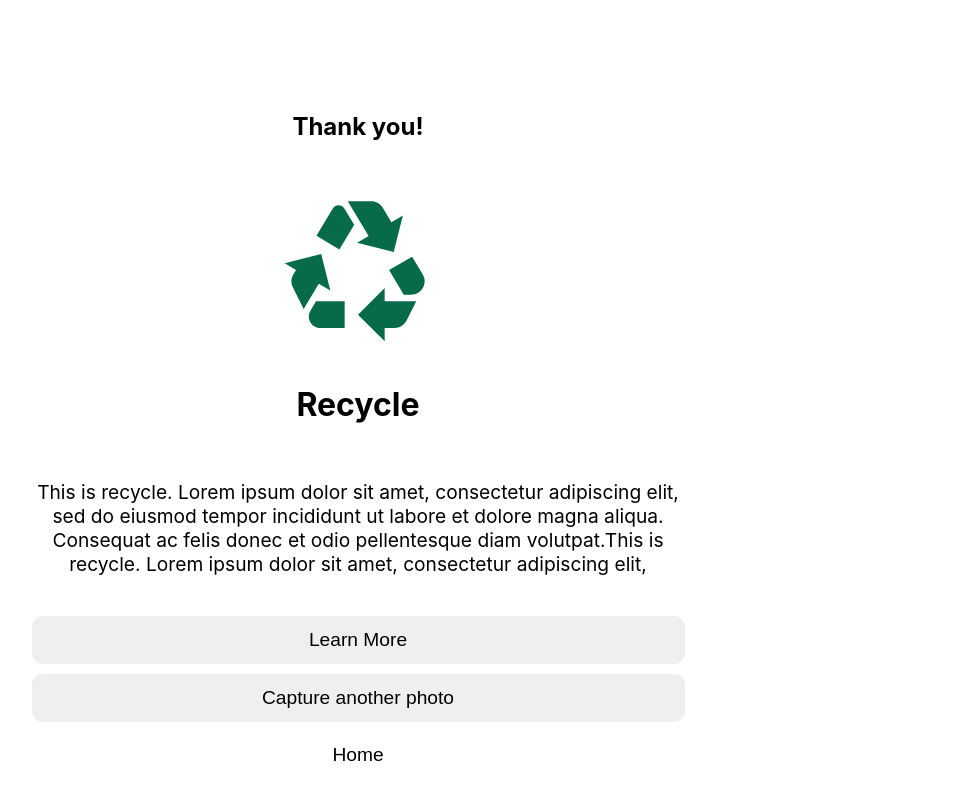
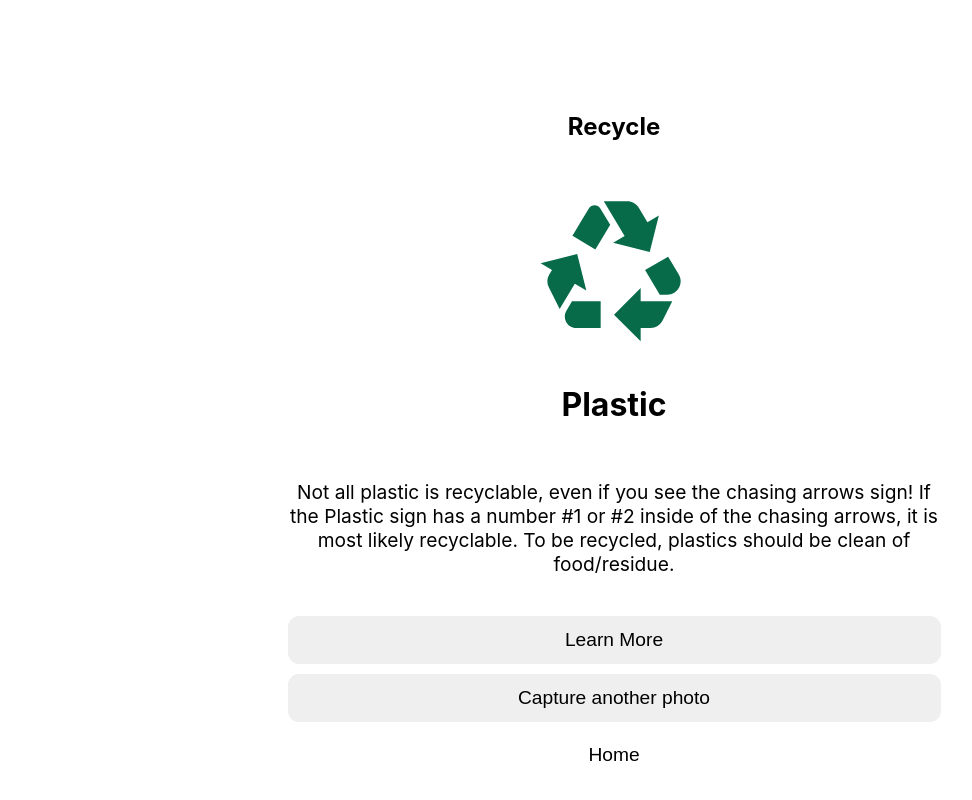
Before and after one commit to codeforsanjose/litter.ai, a React (Create React App) app: page /success in a window 1280 px wide. Shown: the whole page, without its empty margins (26-998 px from the left). Built offline with nearby package versions, Linux system fonts and the light colour scheme.

Commit message:
CategoryDescription success page display changed to grid

```diff
--- a/src/App.js
+++ b/src/App.js
@@ -17,7 +17,7 @@ const App = () => {
           <Route path='/' element={<LandingPage />} />
           <Route path='/capture' element={<CameraCapture />} />
           <Route path='/leaderboard' element={<Leaderboard />} />
-          <Route path='/success' element={<CategoryDescription type={categoryData.recycle}/>} />
+          <Route path='/success' element={<CategoryDescription type={categoryData.plastic}/>} />
           <Route path='/learn-more' element={<LearnMore />} />
         </Routes>
       </BrowserRouter>
--- a/src/CategoryDescription.css
+++ b/src/CategoryDescription.css
@@ -1,3 +1,16 @@
+@media only screen and (max-width: 767px) {
+  .category-container {
+    grid-column-start: 1;
+  }
+}
+
+@media only screen and (min-width: 768px) {
+  .category-container {
+    grid-area: 3 / 2 / 8 / 2;
+    justify-content: center;
+  }
+}
+
 .category-container {
   height: 100vh;
   width: 100vw;
--- a/src/Components/CategoryDescription.js
+++ b/src/Components/CategoryDescription.js
@@ -6,11 +6,11 @@ import EggIcon from '@mui/icons-material/Egg';
 import '../CategoryDescription.css'
 
 export default function CategoryDescription ({ type }) {
-  const [category] = useState(type.name);
+  const [category] = useState(type.category);
 
   return (
     <div className="category-container">
-      <h4>Thank you!</h4>
+      <h4>{type.category}</h4>
       {category === 'Recycle' && <RecyclingIcon className="category-icon" />}
       {category === 'Trash' && <DeleteIcon className="category-icon" />}
       {category === 'Compost' && <EggIcon className="category-icon" />}
--- a/src/DummyData/sampleCategoryData.js
+++ b/src/DummyData/sampleCategoryData.js
@@ -1,9 +1,15 @@
 export const categoryData = {
-  recycle: {
-    name: 'Recycle',
+  plastic: {
+    name: 'Plastic',
+    category: 'Recycle',
     icon: '',
     alt: 'recycle icon',
-    description: 'This is recycle. Lorem ipsum dolor sit amet, consectetur adipiscing elit, sed do eiusmod tempor incididunt ut labore et dolore magna aliqua. Consequat ac felis donec et odio pellentesque diam volutpat.This is recycle. Lorem ipsum dolor sit amet, consectetur adipiscing elit, '
+    description: `Not all plastic is recyclable, even if you see the chasing arrows sign!
+
+    If the Plastic sign has a number #1 or #2 inside of the chasing arrows, it is most likely recyclable.
+
+    To be recycled, plastics should be clean of food/residue.
+    `
   },
   compost: {
     name: 'Compost',
```
